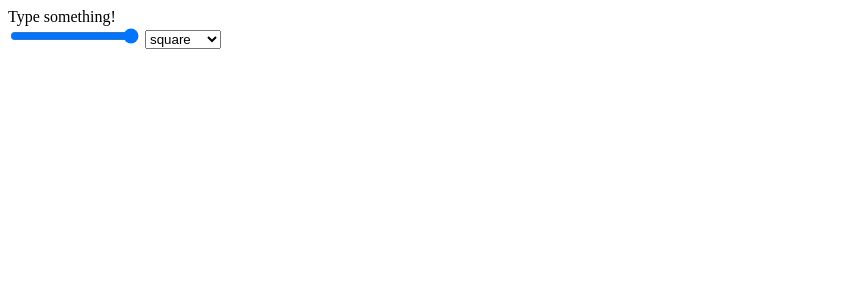
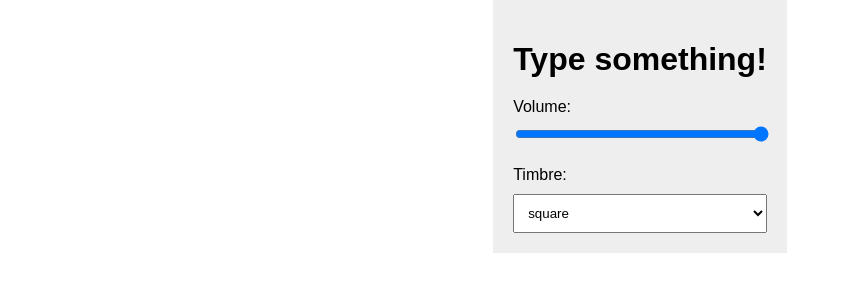
Before and after one commit to flojoho/keyboard, a plain HTML site: page index.html in a window 1280 px wide. Shown: the whole page, without its empty margins (0-842 px from the left). Drawn offline with Linux system fonts and the light colour scheme.

Commit message:
gain balance factors, added styling

```diff
--- a/index.html
+++ b/index.html
@@ -3,11 +3,30 @@
   <head>
     <title>keyboard synthesizer</title>
     <script src="script.js" type="module"></script>
+    <link rel="stylesheet" href="styles.css">
   </head>
   <body>
-    <div>Type something!</div>
+    <main>
+      <h1 class="mb">
+        Type something!
+      </h1>
+      <div class="setting mb">
+        <div>
+          <label for="timbreSelect">
+            Volume:
+          </label>
+        </div>
         <div>
           <input type="range" id="volumeSlider" min="0" max="100" value="100">
+        </div>
+      </div>
+      <div class="setting">
+        <div>
+          <label for="timbreSelect">
+            Timbre:
+          </label>
+        </div>
+        <div>
           <select id="timbreSelect">
             <option value="square">square</option>
             <option value="sine">sine</option>
@@ -15,5 +34,7 @@
             <option value="triangle">triangle</option>
           </select>
         </div>
+      </div>
+    </main>
   </body>
 </html>
--- a/script.js
+++ b/script.js
@@ -44,13 +44,22 @@ function afterFirstUserAction() {
     return 440 * 2**(noteNumber / 12);
   }
 
+  const gainBalanceFactors = {
+    square: 1,
+    sine: 3,
+    sawtooth: 1.3,
+    triangle: 5,
+  }
   function addOscillator(keyCode, noteNumber) {
+    const oscillatorType = timbreSelect.value;
+
     const note = {};
     note.oscillatorNode = audioCtx.createOscillator();
     note.oscillatorNode.frequency.setValueAtTime(frequencyFromNoteNumber(noteNumber), audioCtx.currentTime);
-    note.oscillatorNode.type = timbreSelect.value;
+    note.oscillatorNode.type = oscillatorType;
 
     note.gainNode = audioCtx.createGain();
+    note.gainNode.gain.value = gainBalanceFactors[oscillatorType];
 
     note.oscillatorNode.connect(note.gainNode);
     note.gainNode.connect(volumeNode);
--- /dev/null
+++ b/styles.css
@@ -0,0 +1,35 @@
+* {
+  box-sizing: border-box;
+  font-family: Arial;
+}
+
+body {
+  margin: 0;
+  display: flex;
+  align-items: center;
+  justify-content: center;
+  height: 100%;
+}
+
+main {
+  background-color: #EEEEEE;
+  padding: 20px;
+}
+
+select {
+  width: 100%;
+  padding: 10px;
+}
+
+input {
+  width: 100%;
+}
+
+
+.mb {
+  margin-bottom: 20px;
+}
+
+.setting input, .setting select {
+  margin-top: 10px;
+}
```
Lines whose indentation alone changed are shown as unchanged.
